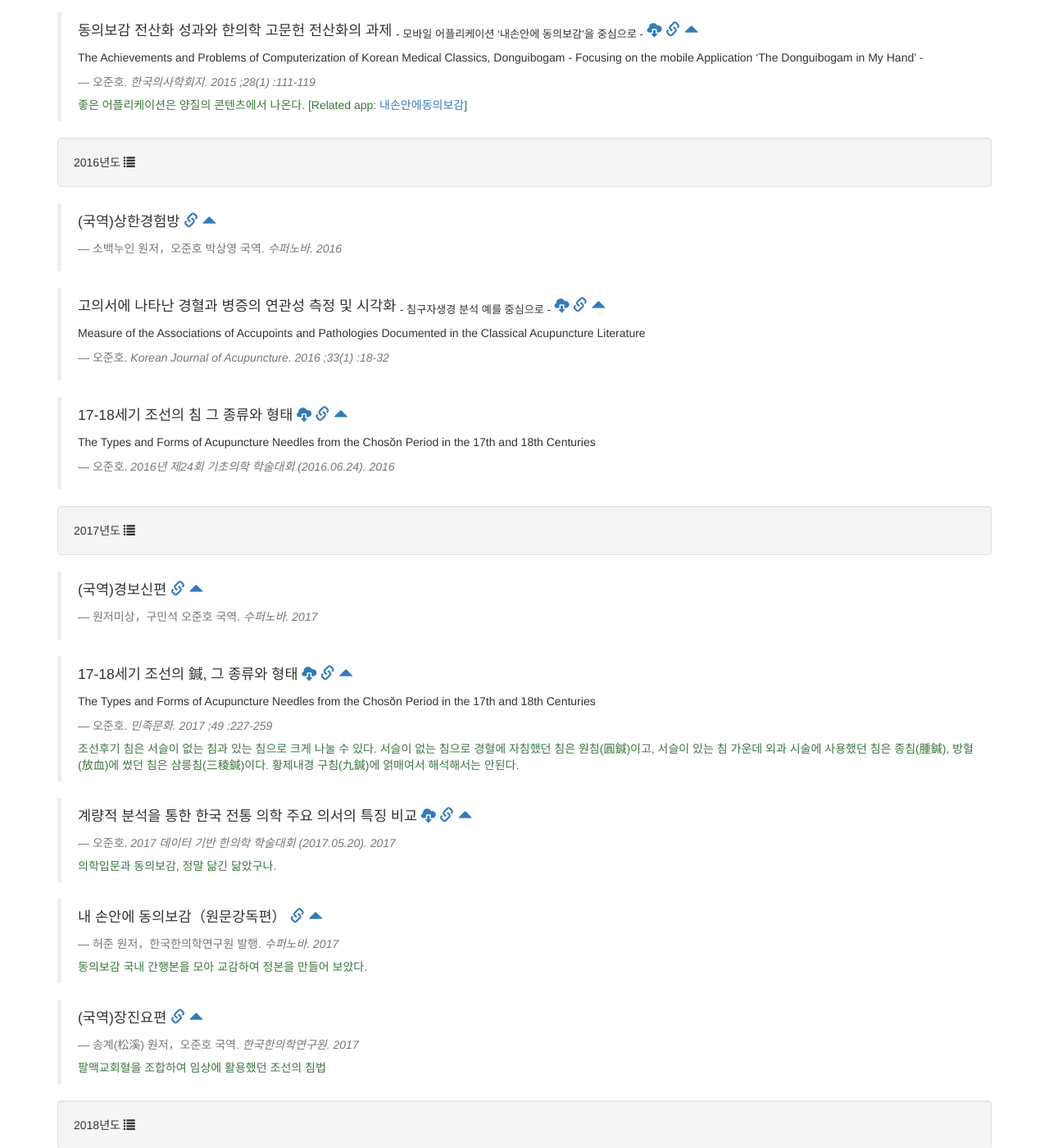
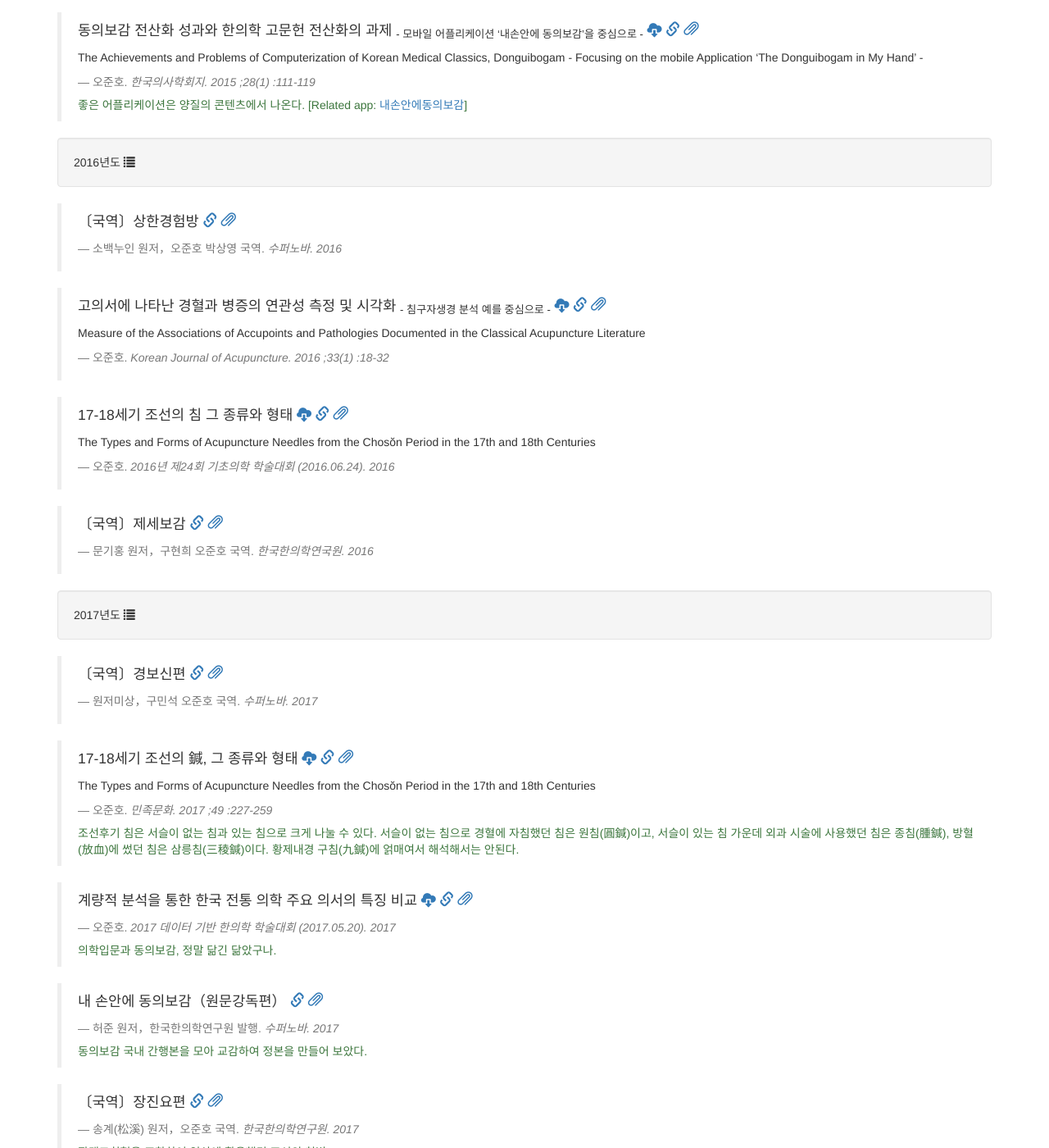
Before and after one commit to pinedance/research, a Jekyll site: the page built from list.html, in a window 1280 px wide and 1400 px high, scrolled down 9575 px. Shown: the whole window at 82% size. Built offline with Jekyll 4.4.1, drawn with Linux system fonts in a browser that asks for light colours; nearby versions of some CDN libraries; some of the changed text lies outside the part shown.

Commit message:
Update UI & data

```diff
--- a/_data/researchData.yaml
+++ b/_data/researchData.yaml
@@ -193,7 +193,7 @@
 
 - noo: '01'
   category: "역서"
-  title: (국역)실험단방
+  title: 〔국역〕실험단방
   titleEn:
   ref: http://db.itkc.or.kr/itkcdb/text/mks/mksPrintViewPopup.jsp?idx=1809_0001
   year: "2010"
@@ -203,7 +203,7 @@
 
 - noo: '02'
   category: "역서"
-  title: (국역)식의심감
+  title: 〔국역〕식의심감
   titleEn:
   ref: http://db.itkc.or.kr/itkcdb/text/mks/mksPrintViewPopup.jsp?idx=1812_0001
   year: "2010"
@@ -213,7 +213,7 @@
 
 - noo: '03'
   category: "역서"
-  title: (국역)의원거강 01
+  title: 〔국역〕의원거강 01
   titleEn:
   ref: http://db.itkc.or.kr/itkcdb/text/mks/mksPrintViewPopup.jsp?idx=1810_0001
   year: "2010"
@@ -223,7 +223,7 @@
 
 - noo: '04'
   category: "역서"
-  title: (국역)의원거강 02
+  title: 〔국역〕의원거강 02
   titleEn:
   ref: http://db.itkc.or.kr/itkcdb/text/mks/mksPrintViewPopup.jsp?idx=1810_0002
   year: "2010"
@@ -352,7 +352,7 @@
 
 - noo: '01'
   category: "역서"
-  title: (국역)본초유함요령
+  title: 〔국역〕본초유함요령
   titleEn:
   ref: http://db.itkc.or.kr/itkcdb/text/mks/mksPrintViewPopup.jsp?idx=1971_0001
   year: "2011"
@@ -362,7 +362,7 @@
 
 - noo: '02'
   category: "역서"
-  title: (국역)침구경험방
+  title: 〔국역〕침구경험방
   titleEn:
   ref: http://db.itkc.or.kr/itkcdb/text/mks/mksPrintViewPopup.jsp?idx=1970_0001
   year: "2011"
@@ -792,13 +792,14 @@
 
 - noo: '01'
   category: "역서"
-  title: (국역)침구극비전
+  title: 〔국역〕침구극비전
   titleEn:
-  ref: http://info.mediclassics.kr/bookshelf/books/geukbi
+  ref: "https://info.mediclassics.kr/bookshelf/books/20151214_geukbi"
   year: "2015"
   author: 김덕방 원저，박상영 오준호 국역
   published:
     by: 한국한의학연구원
+    date: "2015-12-14"
 
 - noo: '02'
   category: "발표"
@@ -858,13 +859,14 @@
 
 - noo: '01'
   category: "역서"
-  title: (국역)상한경험방
+  title: 〔국역〕상한경험방
   titleEn:
   ref: http://www.aladin.co.kr/shop/wproduct.aspx?ItemId=98775245
   year: "2016"
   author: 소백누인 원저，오준호 박상영 국역
   published:
     by: 수퍼노바
+    date: "2016-12-05"
 
 - noo: '02'
   category: "논문"
@@ -890,17 +892,29 @@
   published:
     by: 2016년 제24회 기초의학 학술대회 (2016.06.24)
 
+- noo: '04'
+  category: "역서"
+  title: 〔국역〕제세보감
+  titleEn:
+  ref: "https://info.mediclassics.kr/bookshelf/books/20161130_jese"
+  year: "2016"
+  author: 문기홍 원저，구현희 오준호 국역
+  published:
+    by: 한국한의학연국원
+    date: "2016-11-30"
+
 # 2017
 
 - noo: '01'
   category: "역서"
-  title: (국역)경보신편
+  title: 〔국역〕경보신편
   titleEn:
   ref: http://www.aladin.co.kr/shop/wproduct.aspx?partner=rss&ISBN=K962531399
   year: "2017"
   author: 원저미상，구민석 오준호 국역
   published:
     by: 수퍼노바
+    date: "2017-06-30"
 
 - noo: '02'
   category: "논문"
@@ -941,13 +955,14 @@
 
 - noo: '05'
   category: "역서"
-  title: (국역)장진요편
+  title: 〔국역〕장진요편
   titleEn:
-  ref: http://info.mediclassics.kr/bookshelf/books/jjyopyeon
+  ref: "https://info.mediclassics.kr/bookshelf/books/20171211_jjyopyeon"
   year: "2017"
   author: 송계(松溪) 원저，오준호 국역
   published:
     by: 한국한의학연구원
+    date: "2017-12-11"
   summary: "팔맥교회혈을 조합하여 임상에 활용했던 조선의 침법"
 
 # 2018
@@ -996,13 +1011,14 @@
 
 - noo: '04'
   category: "역서"
-  title: "(국역)상한명리론"
+  title: "〔국역〕상한명리론"
   titleEn: "Sanghanmyeonglilon"
-  ref: "http://info.mediclassics.kr/bookshelf/books/shmyungri"
+  ref: "https://info.mediclassics.kr/bookshelf/books/20181212_shmyungri"
   year: "2018"
   author: 성무기(成無己) 원저，오준호 국역
   published:
     by: 한국한의학연구원
+    date: "2018-12-12"
   summary: "상한학파(傷寒學派)에게 이론적 기반을 제공한 문제작!"
 
 # 2019
@@ -1046,6 +1062,18 @@
     by: 세종대왕기념사업회
     date: "2019-12-30"
 
+- noo: '04'
+  category: "역서"
+  title: "〔국역〕상한명리속론"
+  titleEn: "Sanghanmyeonglisoklon"
+  ref: "https://info.mediclassics.kr/bookshelf/books/20191213_shsokron"
+  year: "2019"
+  author: 도화(陶華) 원저，오준호 국역
+  published:
+    by: 한국한의학연구원
+    date: "2019-12-13"
+  summary: "상한명리론의 후속편"
+
 # 2020
 
 - noo: '01'
@@ -1077,7 +1105,7 @@
   category: "역서"
   title: 국역 제중시(濟衆詩)
   titleEn:
-  ref: "http://info.mediclassics.kr/bookshelf/books/jezhong"
+  ref: "https://info.mediclassics.kr/bookshelf/books/20201210_jejungsi"
   year: "2020"
   author: 원작자 미상，오준호 국역
   published:
--- a/index.html
+++ b/index.html
@@ -1,3 +1,8 @@
 ---
 layout: home
 ---
+
+<script>
+    // redirect
+    window.location.href = '{{ site.baseurl }}/list.html';
+</script>
--- a/list.html
+++ b/list.html
@@ -19,10 +19,12 @@ subtitle: "Articles and books ..."
 
 		{% for work in works %}
 
-		<blockquote class="work">
+		<blockquote class="work" id="{{ work.year }}-{{ work.noo }}">
 
-			<p class="title">{{ work.title }}
+			<p class="title">
 
+				<span>{{ work.title }}</span>
+				<span>
 				{% if work.localfile %}
 				<a href="{{ site.baseurl }}{{ site.custom.localfilepath }}/{{ work.year }}-{{ work.noo }}.{{ work.localfile }}" target="_blank"  download="({{work.author}}){{ work.title }}.{{ work.localfile }}">
 					<span class="glyphicon glyphicon-cloud-download" aria-hidden="true"></span>
@@ -35,9 +37,10 @@ subtitle: "Articles and books ..."
 				</a>
 				{% endif %}
 
-				<a href="#year{{ work.year }}">
-					<span class="glyphicon glyphicon-triangle-top" aria-hidden="true"></span>
+				<a href="{{ site.baseurl }}/list.html#{{ work.year }}-{{ work.noo }}">
+					<span class="glyphicon glyphicon-paperclip" aria-hidden="true"></span>
 				</a>
+				</span>
 			</p>
 
 			{% if work.titleEn %}
```
Also changed, not shown: list-raw.html (line endings or trailing spaces).
